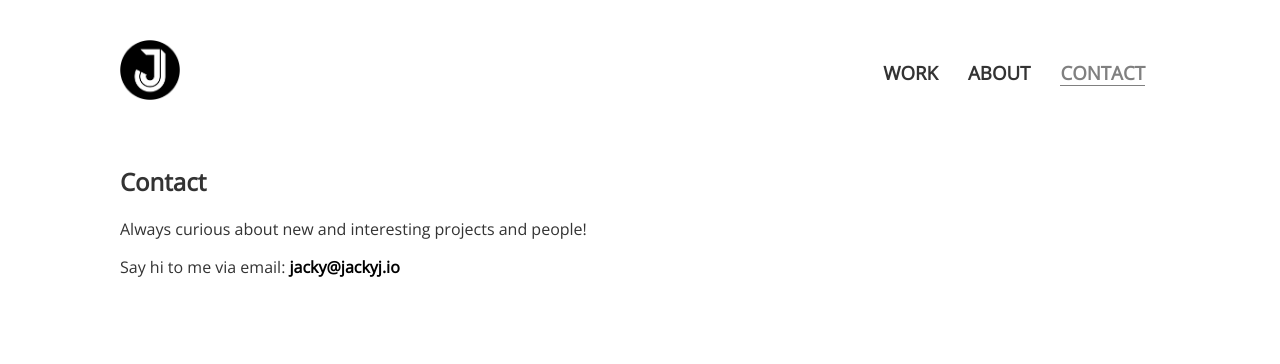
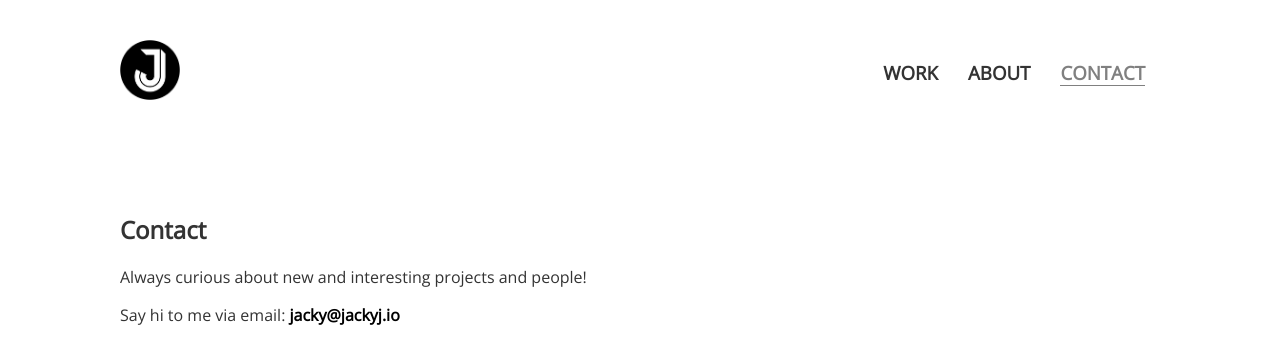
Before and after one commit to samjaxn/portfolio, a React (Create React App) app: page /contact in a window 1280 px wide. Shown: the top 364 px of the page. Built offline with nearby package versions, Linux system fonts and the light colour scheme; some icons are missing.

Commit message:
padded about and contact pages

```diff
--- a/src/components/About.js
+++ b/src/components/About.js
@@ -7,7 +7,7 @@ const About = () => {
 
 	const [isLoaded, setIsLoaded] = useState(false);
   return (
-    <Grid container spacing={3}>
+    <Grid container spacing={3} style={{paddingTop: '3rem', paddingBottom: '2rem'}}>
 				<Grid item xs={12} md={6}>
 					<img
 						onLoad={() => {
--- a/src/components/Contact.js
+++ b/src/components/Contact.js
@@ -3,7 +3,7 @@ import '../css/Contact.css';
 
 const Contact = () => {
   return (
-		<div>
+		<div style={{paddingTop: '3rem', paddingBottom: '2rem'}}>
 			<h2>Contact</h2>
 			<p>Always curious about new and interesting projects and people!</p>
 			<p>Say hi to me via email: <b><a href="mailto:jacky@jackyj.io" className='email'>jacky@jackyj.io</a></b></p>
```
